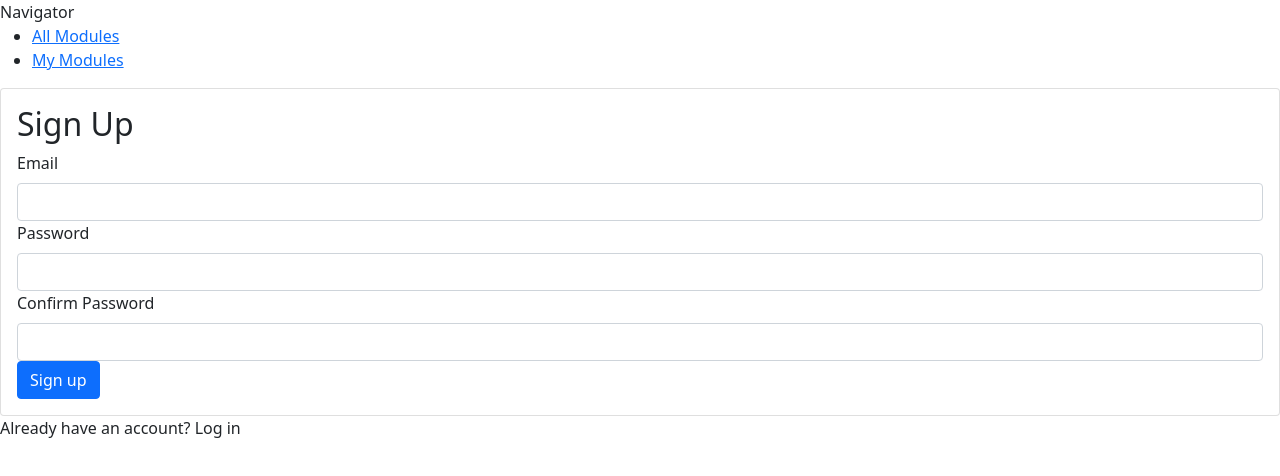
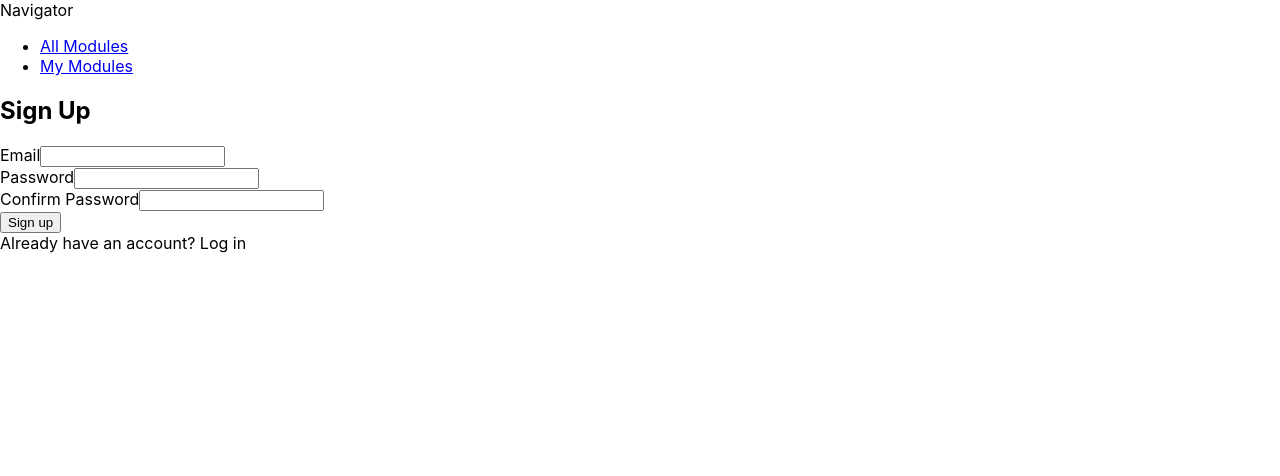
Before and after one commit to adidoesnt/classmate, a React (Create React App) app: page / in a window 1280 px wide. Shown: the top 476 px of the page. Built offline with nearby package versions, Linux system fonts and the light colour scheme; no server answers.

Commit message:
Add signup authentication

```diff
--- a/package.json
+++ b/package.json
@@ -7,6 +7,7 @@
     "@testing-library/react": "^12.1.2",
     "@testing-library/user-event": "^13.5.0",
     "bootstrap": "^5.1.3",
+    "firebase": "^9.6.1",
     "react": "^17.0.2",
     "react-bootstrap": "^2.0.4",
     "react-dom": "^17.0.2",
--- a/src/App.js
+++ b/src/App.js
@@ -4,10 +4,12 @@ import AllModules from './pages/AllModules';
 import MyModules from './pages/MyModules';
 import Layout from './components/layout/Layout';
 import Signup from './components/login/Signup';
-import 'bootstrap/dist/css/bootstrap.min.css';
+import {AuthProvider} from './store/AuthContext';
+//import 'bootstrap/dist/css/bootstrap.min.css';
 
 function App() {
   return (
+    <AuthProvider>
       <Layout>
         <Routes>
             <Route path='/' element={<Signup/>}/>
@@ -15,6 +17,7 @@ function App() {
             <Route path='/me' element={<MyModules/>}/>
         </Routes>
       </Layout>
+    </AuthProvider>
   );
 }
 
--- a/src/authentication/Firebase.js
+++ b/src/authentication/Firebase.js
@@ -1,5 +1,5 @@
 import firebase from 'firebase/compat/app';
-import 'firebase/auth';
+import 'firebase/compat/auth';
 
 const app = firebase.initializeApp({
     apiKey: process.env.REACT_APP_FIREBASE_API_KEY,
--- a/src/components/login/Signup.js
+++ b/src/components/login/Signup.js
@@ -1,10 +1,18 @@
 import {Form, Button, Card} from 'react-bootstrap';
 import {useRef} from 'react';
+import {useAuth} from '../../store/AuthContext';
 
 function Signup() {
     const emailRef = useRef();
     const psswdRef = useRef();
     const psswdCfmRef = useRef();
+    const {signup} = useAuth();
+
+    function submissionHandler(event) {
+        event.preventDefault();
+        signup(emailRef.current.value, psswdRef.current.value);
+    }
+
     return <div>
         <Card>
             <Card.Body>
--- /dev/null
+++ b/src/store/AuthContext.js
@@ -0,0 +1,32 @@
+import { createContext, useContext, useEffect, useState } from "react";
+import {auth} from '../authentication/Firebase';
+
+const AuthContext = createContext();
+
+export function useAuth() {
+    return useContext(AuthContext)
+}
+
+export function AuthProvider(props){
+    const [currentUser, setCurrentUser] = useState();
+
+    function signup(email, password){
+        return auth.createUserWithEmailAndPassword(email, password);
+    }
+
+    useEffect(() => {
+        const unsubscribe = auth.onAuthStateChanged(user => {
+            setCurrentUser(user);
+        });
+        return unsubscribe;
+    }, []);
+
+    const value = {
+        currentUser,
+        signup
+    }
+
+    return <AuthContext.Provider value = {value}>
+        {props.children}
+    </AuthContext.Provider>
+}
```
Also changed, not shown: 1 other file (tests, documents, lock files or other folders). Lines whose indentation alone changed are shown as unchanged.
